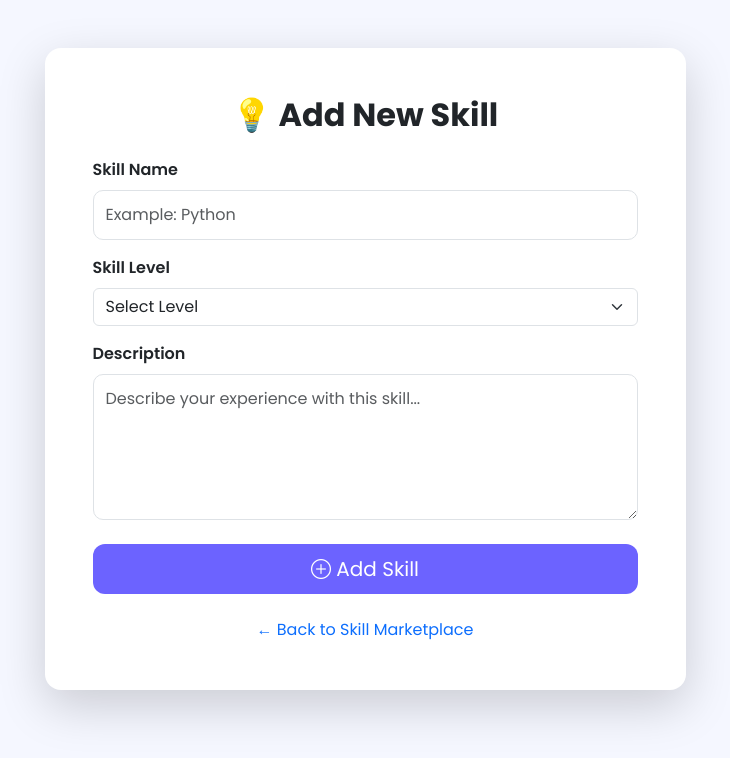
After one commit to shrutikushwaha250907-collab/CampusConnect, a Flask app: page /add-skill in a window 1280 px wide. The commit adds this page. Shown: the top 758 px of the page, without its empty margins (275-1005 px from the left). Run offline with Flask 3, Linux system fonts and the light colour scheme; the visitor is signed in with stand-in values (Sample User, id 1).

Commit message:
Added Skill Marketplace

```diff
--- a/app.py
+++ b/app.py
@@ -1,5 +1,5 @@
 from flask import Flask, render_template, request, redirect, session, flash
-from models import db, User
+from models import db, User, Skill
 from config import Config
 
 app = Flask(__name__)
@@ -129,6 +129,71 @@ def profile():
     )
 
 
+# -------------------- Skill Marketplace --------------------
+
+@app.route("/skills")
+def skills():
+
+    if "user" not in session:
+        return redirect("/login")
+
+    all_skills = Skill.query.all()
+
+    return render_template(
+        "skills.html",
+        skills=all_skills,
+        username=session["user"]
+    )
+
+
+@app.route("/add-skill", methods=["GET", "POST"])
+def add_skill():
+
+    if "user" not in session:
+        return redirect("/login")
+
+    if request.method == "POST":
+
+        title = request.form["title"]
+        level = request.form["level"]
+        description = request.form["description"]
+
+        new_skill = Skill(
+            title=title,
+            level=level,
+            description=description,
+            owner=session["user"]
+        )
+
+        db.session.add(new_skill)
+        db.session.commit()
+
+        flash("Skill Added Successfully!")
+
+        return redirect("/skills")
+
+    return render_template("add_skill.html")
+
+
+@app.route("/delete-skill/<int:id>")
+def delete_skill(id):
+
+    if "user" not in session:
+        return redirect("/login")
+
+    skill = Skill.query.get_or_404(id)
+
+    if skill.owner == session["user"]:
+
+        db.session.delete(skill)
+        db.session.commit()
+
+        flash("Skill Deleted!")
+
+    return redirect("/skills")
+
+
+
 # -------------------- Logout --------------------
 
 @app.route("/logout")
--- /dev/null
+++ b/templates/add_skill.html
@@ -0,0 +1,117 @@
+{% extends "base.html" %}
+
+{% block title %}
+Add Skill
+{% endblock %}
+
+{% block content %}
+
+<div class="container py-5">
+
+    <div class="row justify-content-center">
+
+        <div class="col-lg-7">
+
+            <div class="card shadow-lg border-0 rounded-4">
+
+                <div class="card-body p-5">
+
+                    <h2 class="text-center fw-bold mb-4">
+
+                        💡 Add New Skill
+
+                    </h2>
+
+                    <form method="POST">
+
+                        <div class="mb-3">
+
+                            <label class="form-label">
+
+                                Skill Name
+
+                            </label>
+
+                            <input
+                                type="text"
+                                name="title"
+                                class="form-control"
+                                placeholder="Example: Python"
+                                required>
+
+                        </div>
+
+                        <div class="mb-3">
+
+                            <label class="form-label">
+
+                                Skill Level
+
+                            </label>
+
+                            <select
+                                name="level"
+                                class="form-select"
+                                required>
+
+                                <option value="">Select Level</option>
+
+                                <option>Beginner</option>
+
+                                <option>Intermediate</option>
+
+                                <option>Advanced</option>
+
+                            </select>
+
+                        </div>
+
+                        <div class="mb-4">
+
+                            <label class="form-label">
+
+                                Description
+
+                            </label>
+
+                            <textarea
+                                class="form-control"
+                                name="description"
+                                rows="5"
+                                placeholder="Describe your experience with this skill..."
+                                required></textarea>
+
+                        </div>
+
+                        <button
+                            class="btn btn-primary btn-lg w-100">
+
+                            <i class="bi bi-plus-circle"></i>
+
+                            Add Skill
+
+                        </button>
+
+                    </form>
+
+                    <div class="text-center mt-4">
+
+                        <a href="/skills">
+
+                            ← Back to Skill Marketplace
+
+                        </a>
+
+                    </div>
+
+                </div>
+
+            </div>
+
+        </div>
+
+    </div>
+
+</div>
+
+{% endblock %}
--- a/templates/dashboard.html
+++ b/templates/dashboard.html
@@ -68,9 +68,9 @@ Dashboard
                         Showcase and discover student skills.
                     </p>
 
-                    <button class="btn btn-outline-warning" disabled>
-                        Coming Soon
-                    </button>
+                   <a href="/skills" class="btn btn-warning">
+                        Open
+                    </a>
 
                 </div>
 
```
Also changed, not shown: models.py (+13 -2 lines), templates/skills.html (added, +123 -0 lines).
